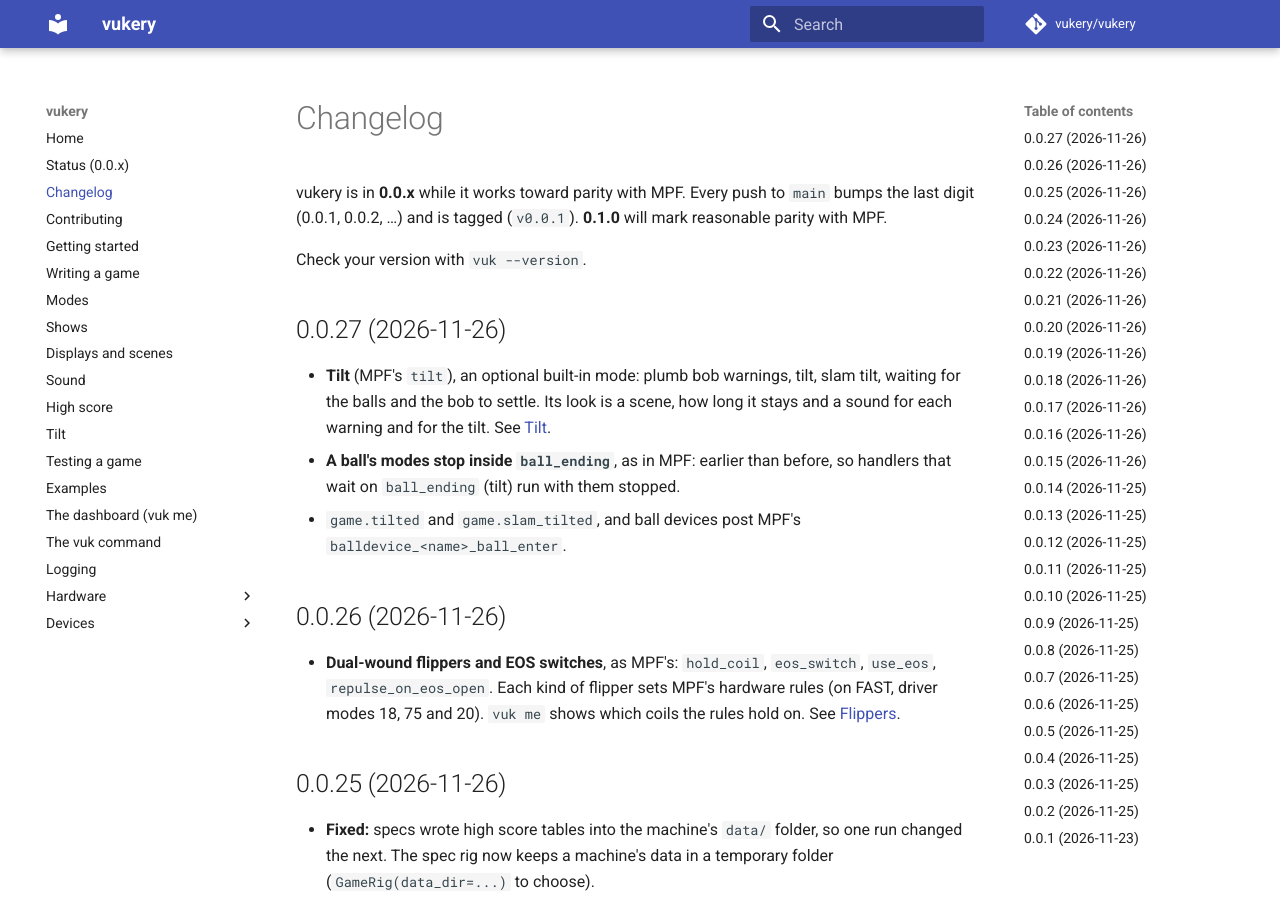
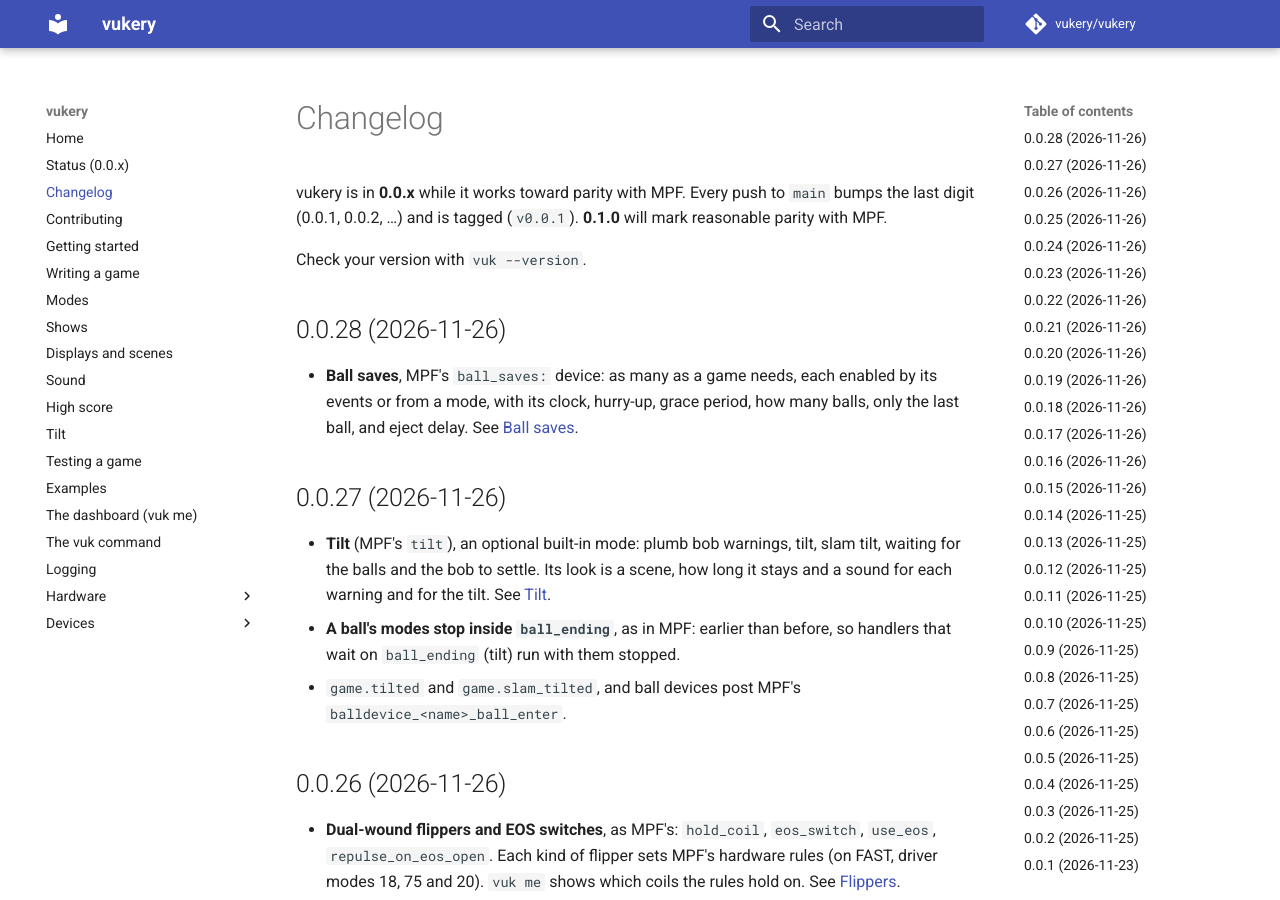
Before and after one commit to vukery/vukery, an MkDocs documentation site: the page built from docs/changelog.md, in a window 1280 px wide and 900 px high. Built offline with MkDocs 1.6.1 and Material for MkDocs 9.7.7, drawn with Linux system fonts in a browser that asks for light colours; comment, search, counter and statistics services are not loaded.

Commit message:
0.0.28: ball saves
Co-Authored-By: Claude Opus 5.5 <noreply@anthropic.com>

```diff
--- a/docs/changelog.md
+++ b/docs/changelog.md
@@ -5,6 +5,13 @@ vukery is in **0.0.x** while it works toward parity with MPF. Every push to
 **0.1.0** will mark reasonable parity with MPF.
 
 Check your version with `vuk --version`.
+
+## 0.0.28 (2026-11-26)
+
+- **Ball saves**, MPF's `ball_saves:` device: as many as a game needs, each
+  enabled by its events or from a mode, with its clock, hurry-up, grace
+  period, how many balls, only the last ball, and eject delay. See
+  [Ball saves](devices/ball-saves.md).
 
 ## 0.0.27 (2026-11-26)
 
--- a/pyproject.toml
+++ b/pyproject.toml
@@ -1,6 +1,6 @@
 [project]
 name = "vukery"
-version = "0.0.27"
+version = "0.0.28"
 description = "A very opinionated pinball framework based on the Mission Pinball Framework, built to be simple, lean and LLM-friendly."
 readme = "README.md"
 license = "MIT"
```
Also changed, not shown: 1 other file.
